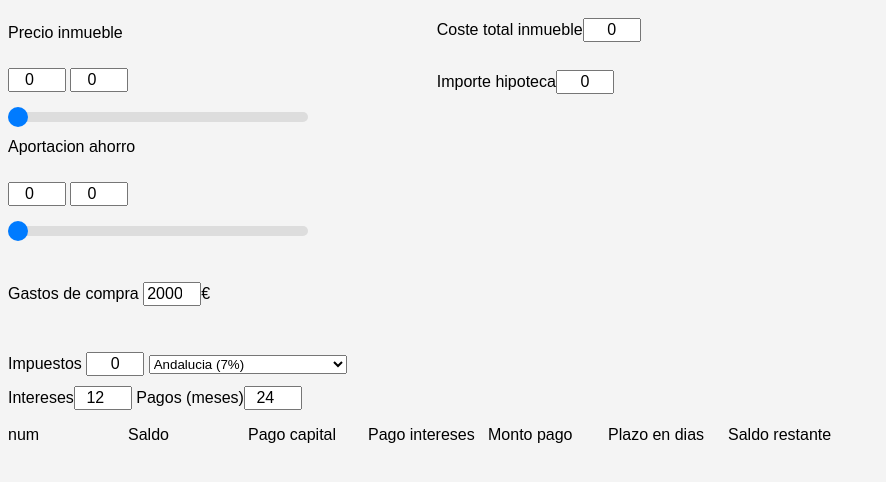
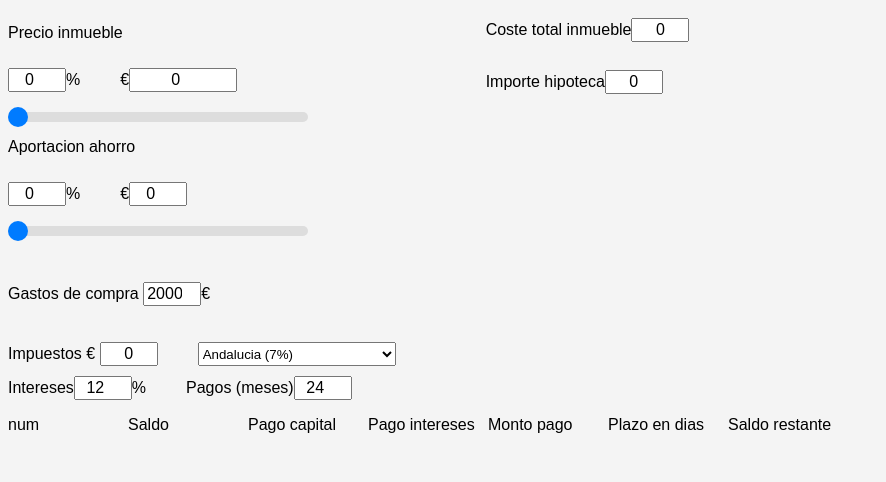
Before and after one commit to abelardogg/amortization-table, a plain HTML site: page index.html in a window 1280 px wide. Shown: the whole page, without its empty margins (0-886 px from the left). Drawn offline with Linux system fonts and the light colour scheme.

Commit message:
symbols and alignments

```diff
--- a/index.html
+++ b/index.html
@@ -22,8 +22,19 @@
 
             <p>Precio inmueble</p>
             <div id="properyPrice">
-                <input type="number" class="slider-percentage" min="0" max="100" value="0">
-                <input type="number" class="slider-unit-quantity" min="0" max="10000" value="0">
+            <div style="display: flex; gap: 40px;">
+                <!-- dont touch this -->
+                <div>
+                    <input type="number" class="slider-percentage" min="0" max="100" value="0"><span>%</span>
+                </div>
+                <!-- set the max quantity you want -->
+                <div>
+                    <span>€</span><input type="number" class="slider-unit-quantity" min="0" max="10000" value="0" style="width:100px">
+                </div>
+            </div>
+
+
+
                 <div class="slider-container">
                     <div class="slider-track"></div>
                     <div class="slider-thumb"></div>
@@ -32,8 +43,15 @@
 
             <p>Aportacion ahorro</p>
             <div id="contributedSavings">
-                <input type="number" class="slider-percentage" min="0" max="100" value="0">
-                <input type="number" class="slider-unit-quantity" min="0" max="1000" value="100">
+                <div style="display: flex; gap: 40px;">
+                    <div>
+                        <input type="number" class="slider-percentage" min="0" max="100" value="0"><span>%</span>
+                    </div>
+                    <div>
+                        <span>€</span><input type="number" class="slider-unit-quantity" min="0" max="1000" value="100">
+                    </div>
+                </div>
+
                 <div class="slider-container">
                     <div class="slider-track"></div>
                     <div class="slider-thumb"></div>
@@ -49,9 +67,11 @@
             </div>
 
             <br><br>
-            <div>
-                <label for="taxes">Impuestos</label>
-                <input id="taxes" name="taxes" type="text" readonly value="0">
+            <div style="display: flex; gap: 40px;">
+                <div>
+                    <label for="taxes">Impuestos <span>€</span></label>
+                    <input id="taxes" name="taxes" type="text" readonly value="0" style="margin: 0;">
+                </div>
                 <select name="taxes-select" id="taxes-select">
                     <option value="7">Andalucia (7%)</option>
                     <option value="10">Aragon (10%)</option>
@@ -87,9 +107,14 @@
 
     <div id="amortization-table">
 
-        <div id="amortization-table-data">
-            <label for="amortization-interests">Intereses</label><input id="amortization-interests" type="number" value="12">
-            <label for="months">Pagos (meses)</label><input id="months" type="number" value="24">
+        <div id="amortization-table-data" style="display: flex; gap: 40px;">
+            <div>
+                <label for="amortization-interests">Intereses</label><input id="amortization-interests" type="number" value="12"><span>%</span>
+            </div>
+            <div>
+                <label for="months">Pagos (meses)</label><input id="months" type="number" value="24">
+
+            </div>
         </div>
 
         <div id="amortization-table-head">
```
